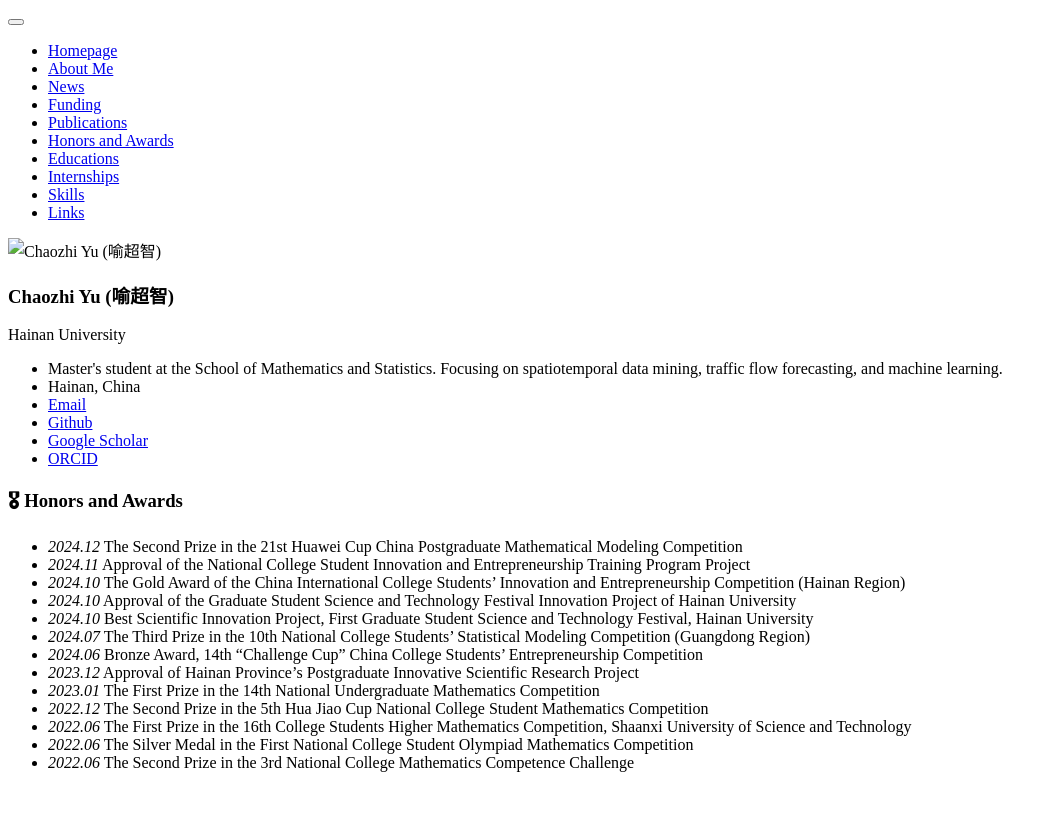
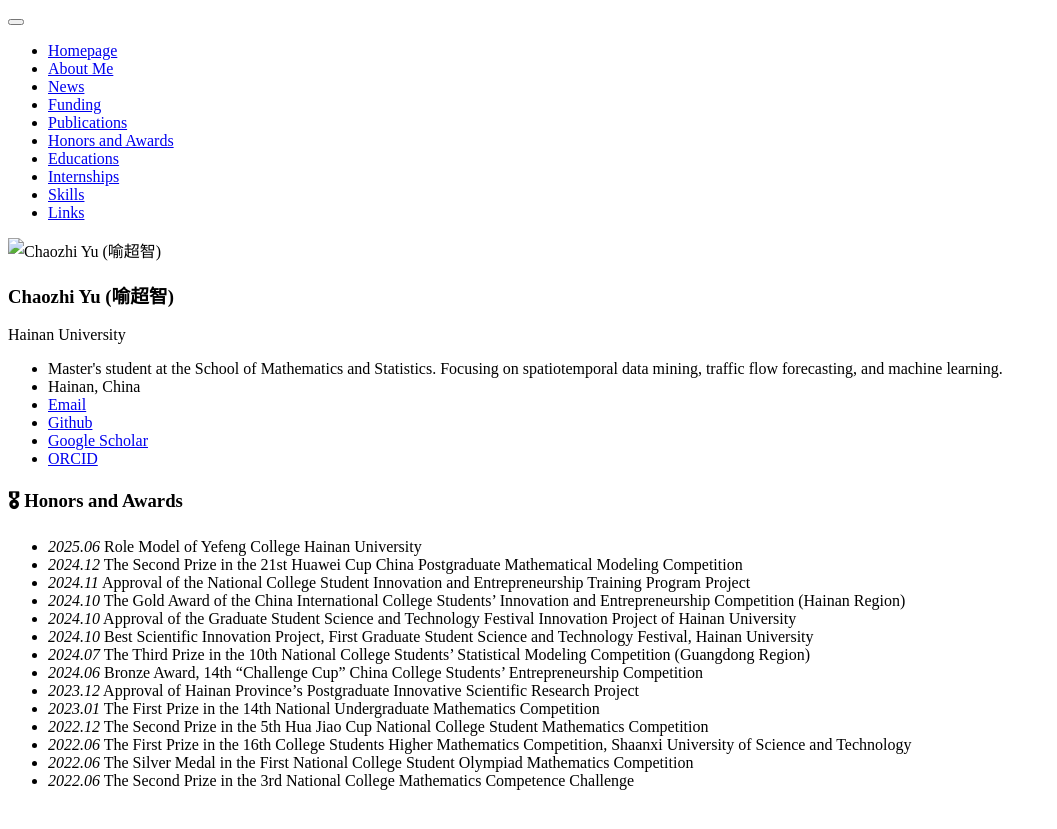
Before and after one commit to yuchaozhi/yuchaozhi.github.io, a Jekyll site: the page built from _pages/includes/honers.md, in a window 1280 px wide. Shown: the top 829 px of the page, without its empty margins (0-1057 px from the left). Built offline with Jekyll 4.4.1, drawn with Linux system fonts in a browser that asks for light colours; our own code applies the rules of GitHub Pages for plain Markdown files.

Commit message:
update honers

```diff
--- a/_pages/includes/honers.md
+++ b/_pages/includes/honers.md
@@ -1,5 +1,6 @@
 # 🎖 Honors and Awards
 
+- *2025.06* Role Model of Yefeng College Hainan University
 - *2024.12* The Second Prize in the 21st Huawei Cup China Postgraduate Mathematical Modeling Competition
 - *2024.11* Approval of the National College Student Innovation and Entrepreneurship Training Program Project
 - *2024.10* The Gold Award of the China International College Students' Innovation and Entrepreneurship Competition (Hainan Region)
```
